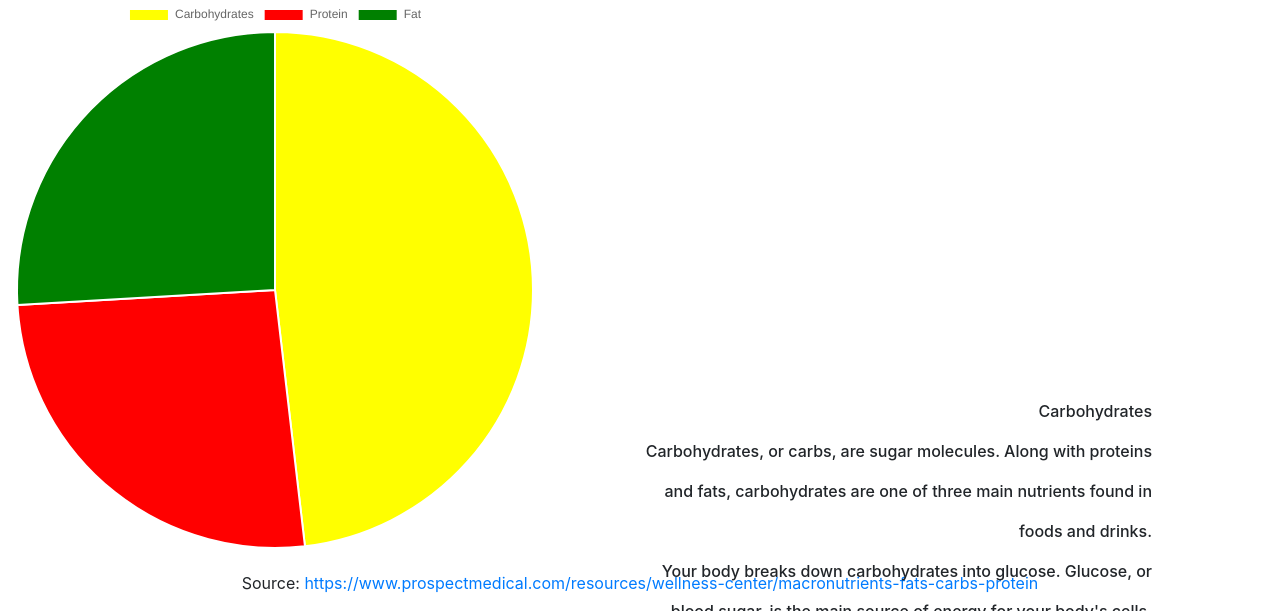
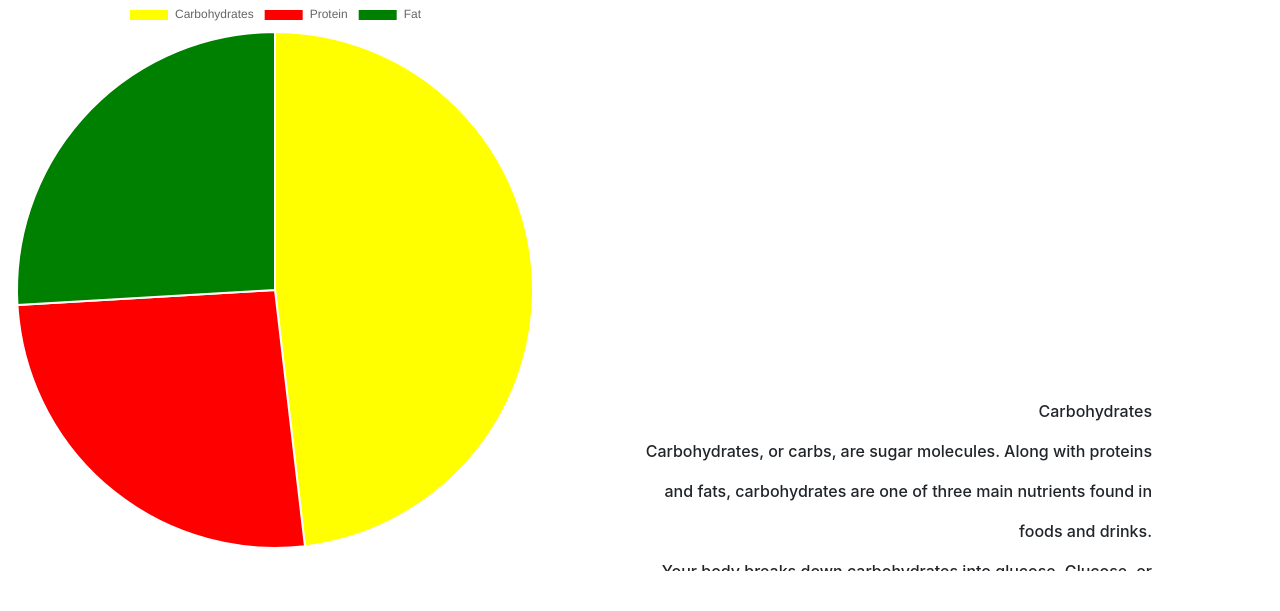
Before and after one commit to esala1/Impasta, a Flask app: page /visualize in a window 1280 px wide. Shown: the part 889-1500 px from the top of the page. After the commit the page ends 1460 px from the top, so only its background shows below. Run offline with Flask 2, Linux system fonts and the light colour scheme; the visitor is signed in with stand-in values (Sample User, id 1); some libraries are stand-ins or nearby versions.

Commit message:
fix a bug in data_visualize.html

```diff
--- a/templates/data_visualize.html
+++ b/templates/data_visualize.html
@@ -158,5 +158,4 @@
 </div>
     </div>
 <br> <br> <br>
-<p>Source: <a href = "https://www.prospectmedical.com/resources/wellness-center/macronutrients-fats-carbs-protein">https://www.prospectmedical.com/resources/wellness-center/macronutrients-fats-carbs-protein </a></p>
     </body>
```
